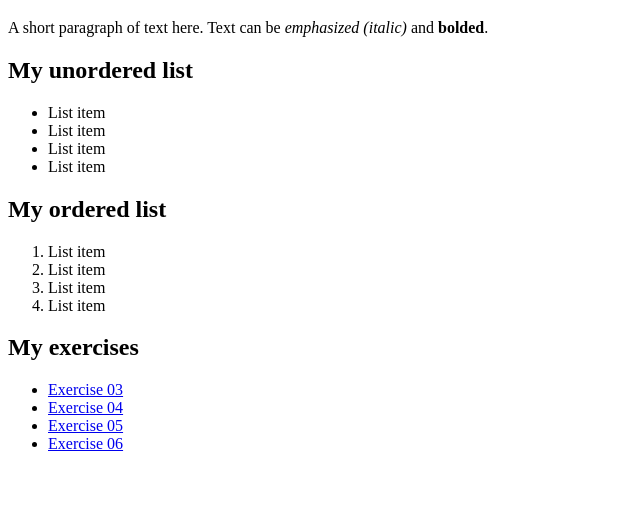
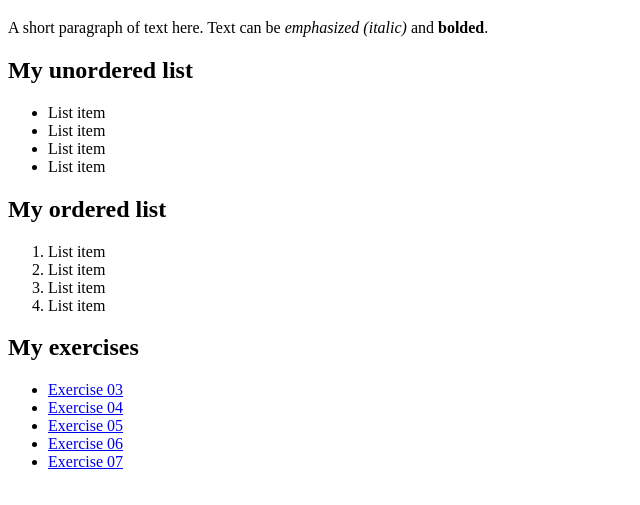
Before and after one commit to MariaPlan/LIS753-exercises, a plain HTML site: page index.html in a window 1280 px wide. Shown: the part 61-566 px from the top of the page, without its empty margins (0-640 px from the left). Drawn offline with Linux system fonts and the light colour scheme.

Commit message:
index push

```diff
--- a/index.html
+++ b/index.html
@@ -27,6 +27,8 @@
         <li><a href="exercises/exercise04.html">Exercise 04</a></li>
         <li><a href="exercises/exercise05.html">Exercise 05</a></li>
         <li><a href="exercises/exercise06.html">Exercise 06</a></li>
+        <li><a href="exercises/exercise07.html">Exercise 07</a></li>
+
       </ul>
   </body>
 </html>
```
